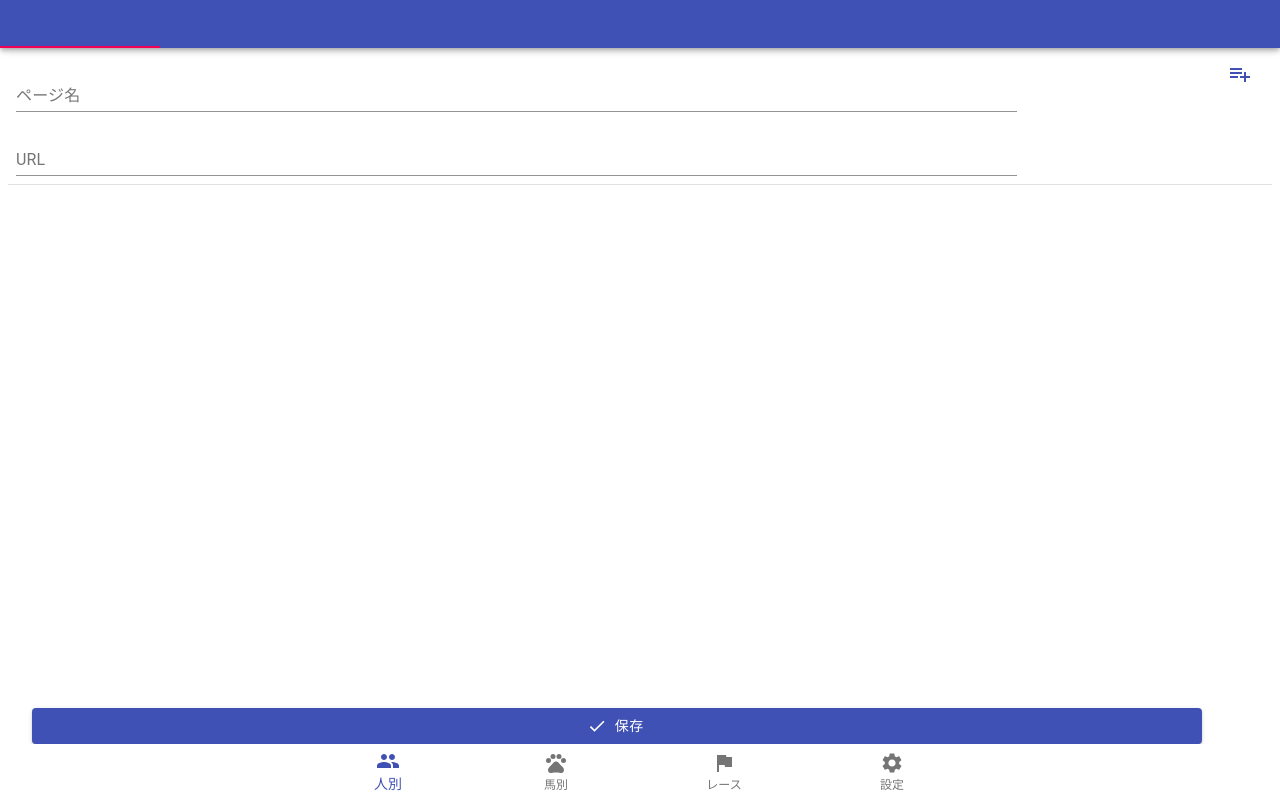
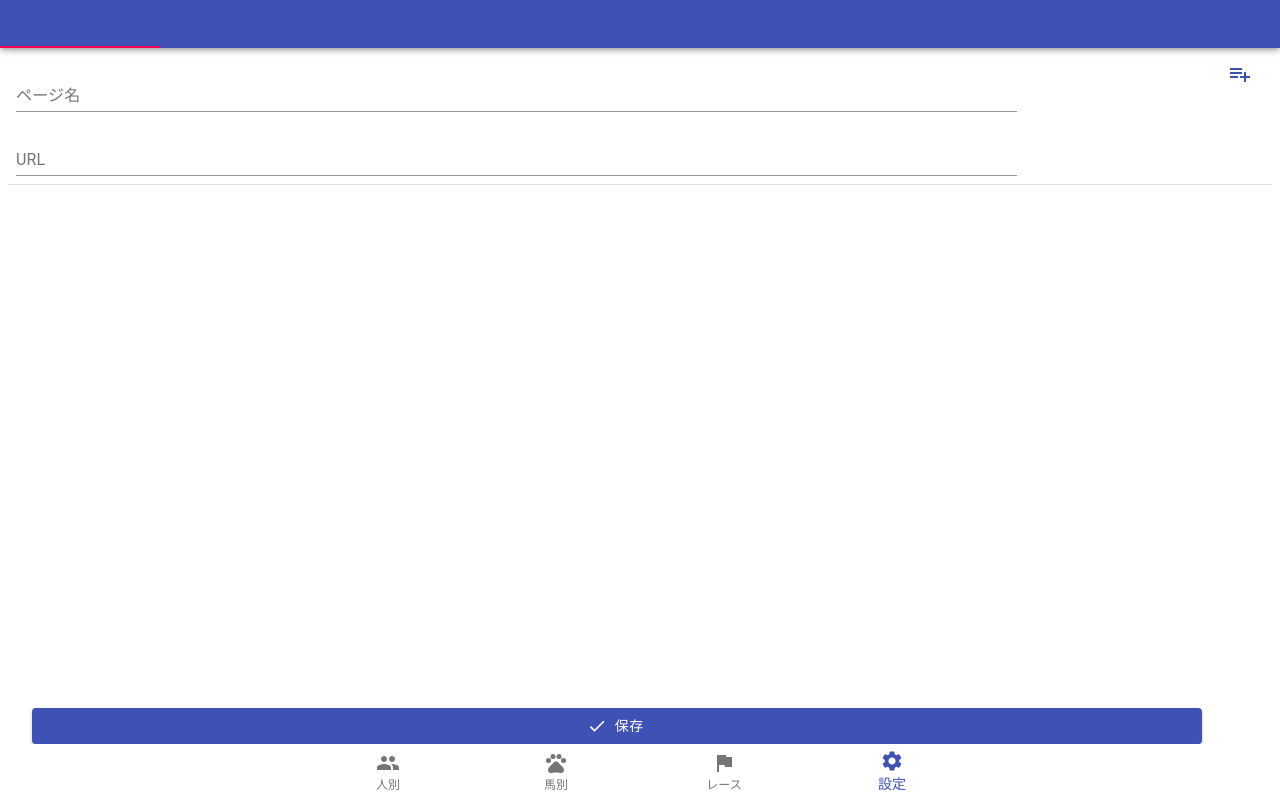
Before and after one commit to yn1323/POG-Portal, a React (Create React App) app: page /config in a window 1280 px wide. Built offline with nearby package versions, Linux system fonts and the light colour scheme.

Commit message:
bottom navigation

```diff
--- a/src/component/organism/NavigationBottom.tsx
+++ b/src/component/organism/NavigationBottom.tsx
@@ -1,5 +1,5 @@
 import React, { useMemo, useState } from 'react'
-import { useHistory } from 'react-router-dom'
+import { useHistory, useLocation } from 'react-router-dom'
 
 import { BottomNavigation, BottomNavigationAction } from '@material-ui/core'
 import { Flag, Group, Pets, Settings } from '@material-ui/icons'
@@ -14,7 +14,16 @@ interface Icon {
 
 export default () => {
   const history = useHistory()
-  const [scene, setScene] = useState(0)
+  const location = useLocation()
+  const paths = [
+    { path: '/', index: 0 },
+    { path: '/horse', index: 1 },
+    { path: '/race', index: 2 },
+    { path: '/config', index: 3 },
+  ]
+  const [scene, setScene] = useState(
+    paths.find(v => v.path === location.pathname)?.index || 0
+  )
   const classes = useStyles()
 
   const icons: Icon[] = useMemo(
```
